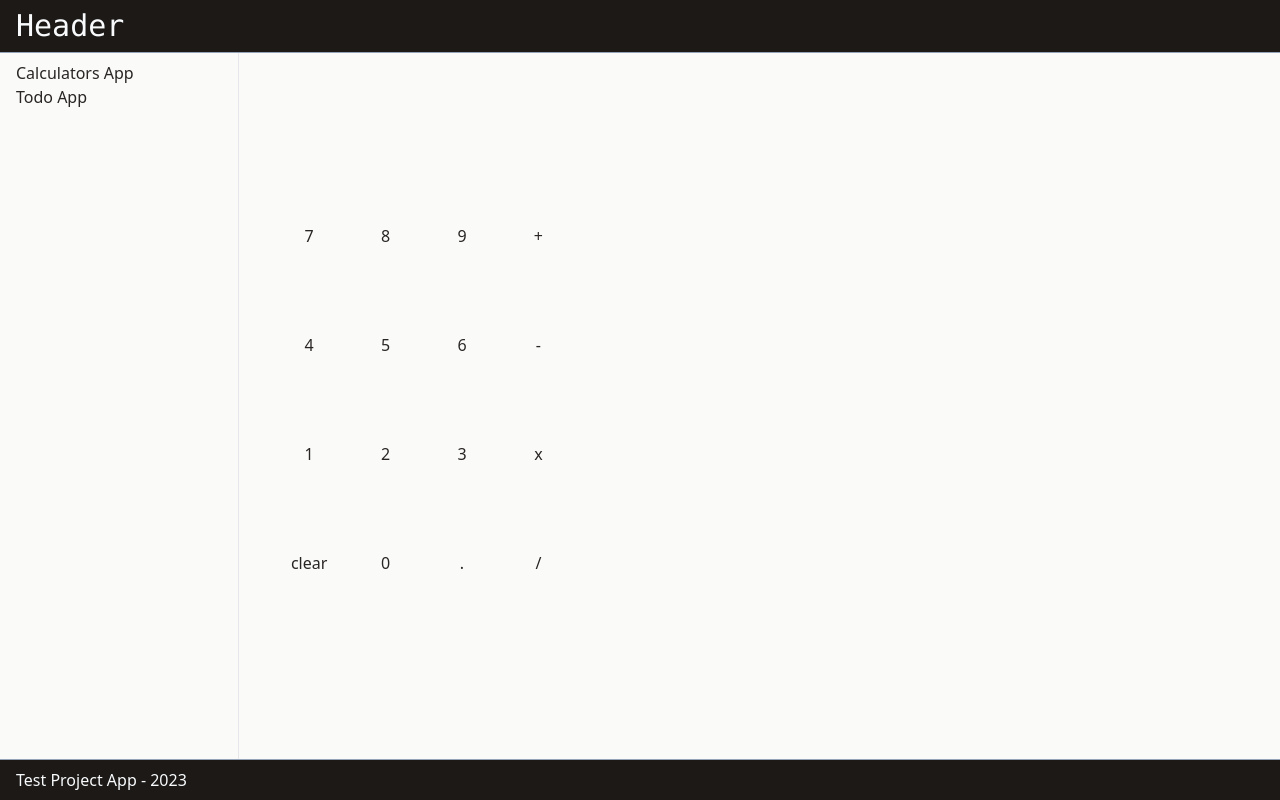
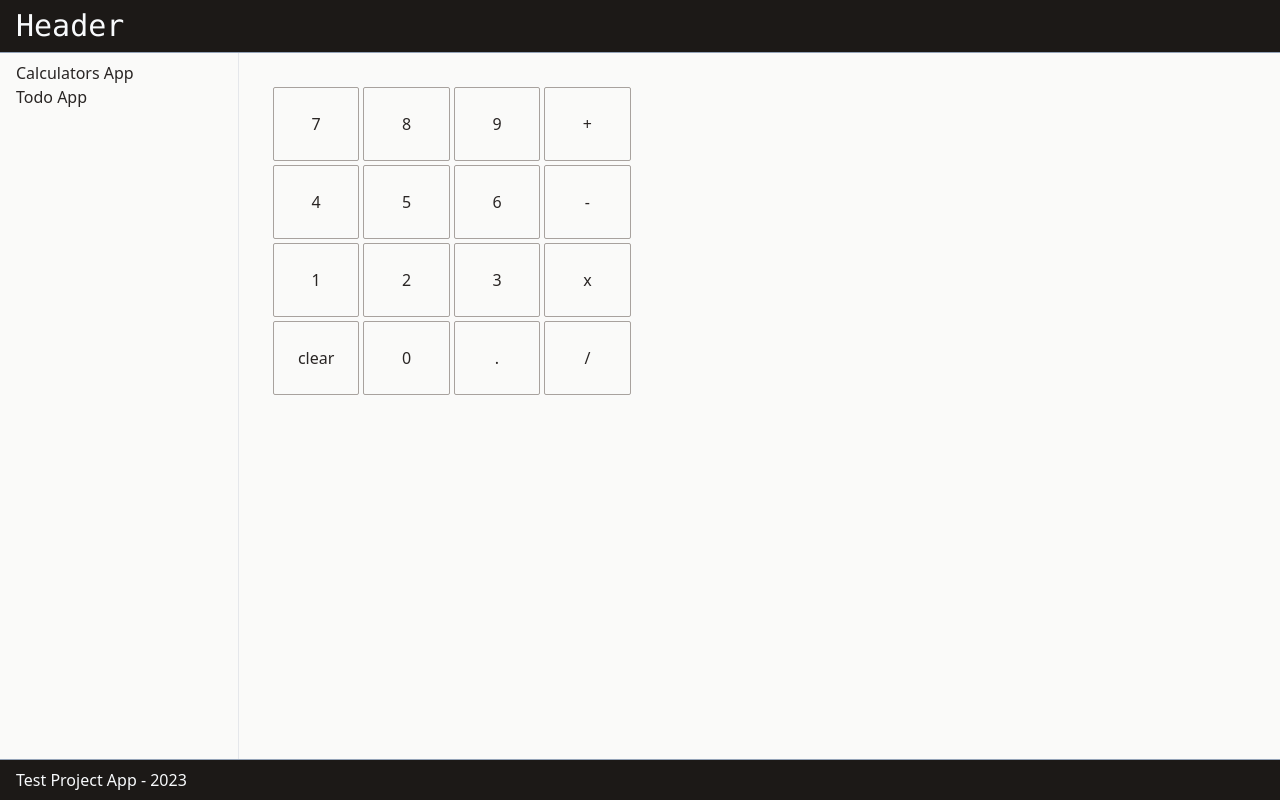
Before and after one commit to minihic/Learning-Svelte-Front-End-Project, a SvelteKit app: page /calculator in a window 1280 px wide. Built offline with nearby package versions, Linux system fonts and the light colour scheme.

Commit message:
updated calculator

```diff
--- a/src/routes/calculator/+page.svelte
+++ b/src/routes/calculator/+page.svelte
@@ -12,12 +12,12 @@
     }
 </script>
 
-<section class="calculator">
+<section class="flex flex-col">
     <div class="output">
 
     </div>
 
-    <div class="calc-input">
+    <div class="container border-stone-400">
         {numberInput}
     </div>
 
--- a/src/routes/calculator/CalcKey.svelte
+++ b/src/routes/calculator/CalcKey.svelte
@@ -2,7 +2,7 @@
     export let clicked: () => void;
 </script>
 
-<button class="keyValue" on:click={clicked}>
+<button class="btn p-6 m-0.5 rounded-sm border border-stone-400" on:click={clicked}>
     <slot></slot>
 </button>
 
```
